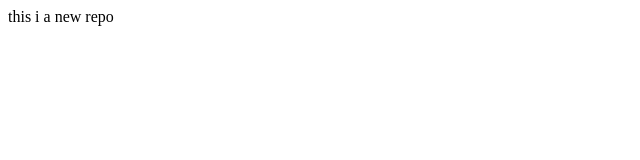
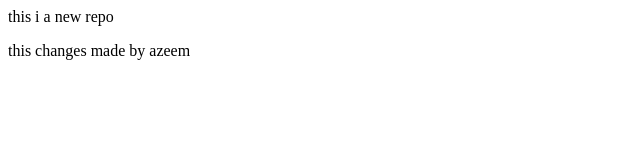
Before and after one commit to Azeem7075/local-repo, a plain HTML site: page index.html in a window 1280 px wide. Shown: the whole page, without its empty margins (0-640 px from the left). Drawn offline with Linux system fonts and the light colour scheme.

Commit message:
Your change

```diff
--- a/index.html
+++ b/index.html
@@ -1 +1,2 @@
 <p>this i a new repo</p>
+<p>this changes made by azeem</p>
```
Also changed, not shown: 1 other file.
